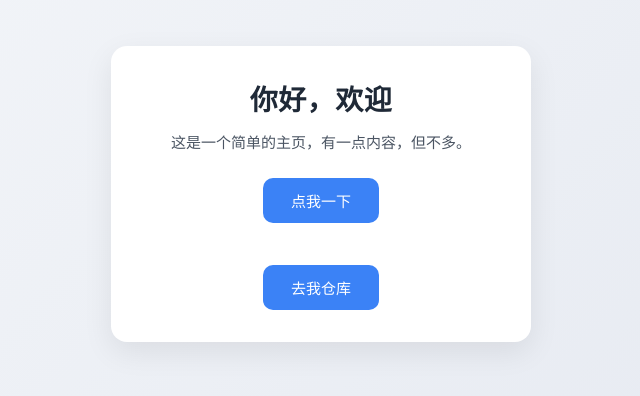
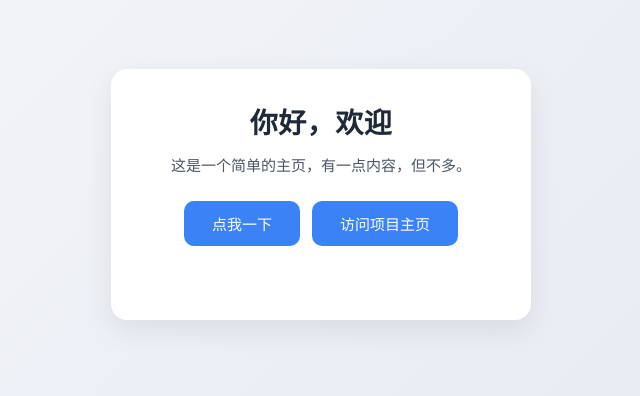
Before and after one commit to X-yx-86/vp, a plain HTML site: page index.html in a window 1280 px wide. Shown: the part 206-602 px from the top of the page, without its empty margins (319-959 px from the left). Drawn offline with Linux system fonts and the light colour scheme.

Commit message:
Update index.html

```diff
--- a/index.html
+++ b/index.html
@@ -50,24 +50,44 @@
       color: #4b5563;
     }
 
-    button {
+    .actions {
+      display: flex;
+      flex-wrap: wrap;
+      gap: 12px;
+      justify-content: center;
+    }
+
+    button,
+    .btn-link {
+      display: inline-block;
       border: none;
       border-radius: 10px;
       padding: 12px 28px;
       font-size: 15px;
       font-weight: 500;
+      font-family: inherit;
+      line-height: normal;
       color: #ffffff;
       background: #3b82f6;
       cursor: pointer;
+      text-decoration: none;
       transition: background 0.2s ease, transform 0.1s ease;
     }
 
-    button:hover {
+    button:hover,
+    .btn-link:hover {
       background: #2563eb;
     }
 
-    button:active {
+    button:active,
+    .btn-link:active {
       transform: scale(0.98);
+    }
+
+    .btn-link:focus-visible,
+    button:focus-visible {
+      outline: 2px solid #93c5fd;
+      outline-offset: 2px;
     }
 
     #message {
@@ -83,9 +103,11 @@
   <main class="card">
     <h1>你好，欢迎</h1>
     <p>这是一个简单的主页，有一点内容，但不多。</p>
-    <button id="greetBtn">点我一下</button>
+    <div class="actions">
+      <button id="greetBtn">点我一下</button>
+      <a class="btn-link" href="https://github.com/X-yx-86/vp" target="_blank" rel="noopener noreferrer">访问项目主页</a>
+    </div>
     <div id="message"></div>
-    <button id="greetBtn" hrre="https://github.com/X-yx-86/vp/tree/main">去我仓库</button>
   </main>
 
   <script>
```
